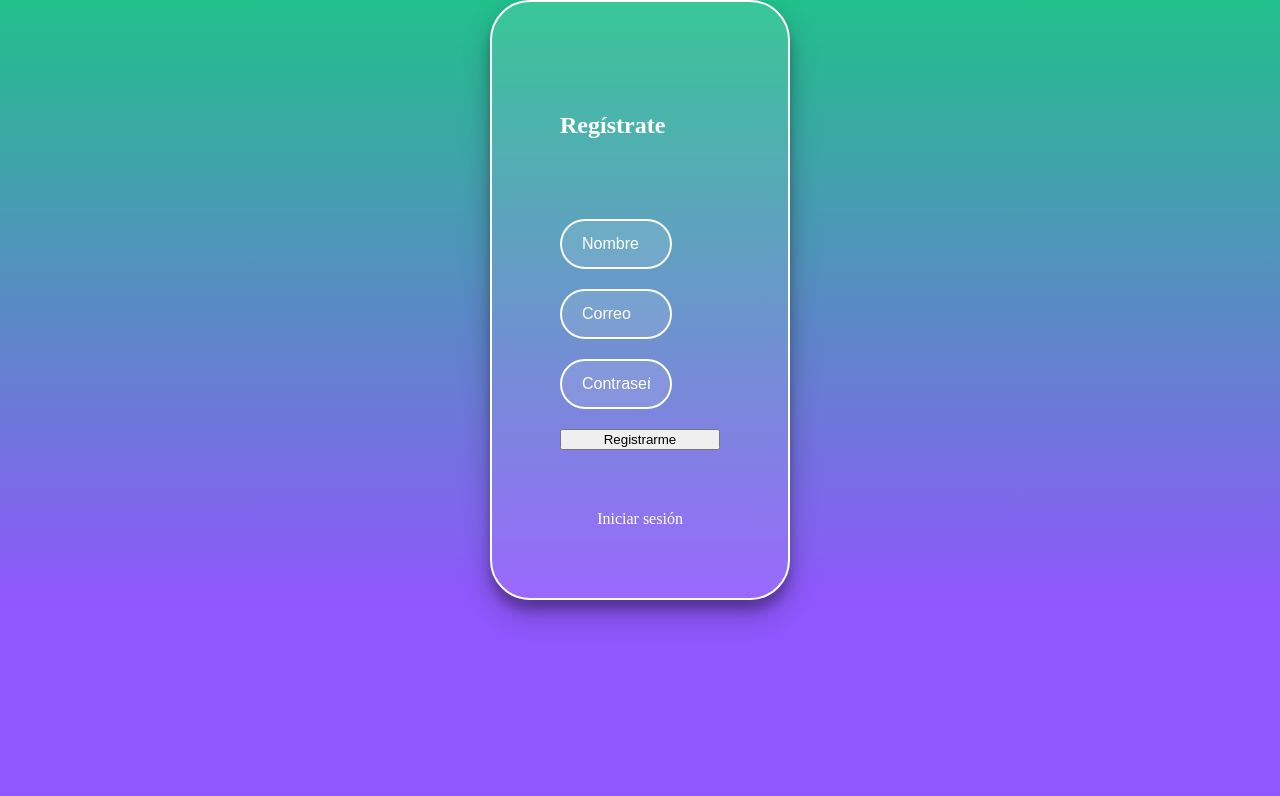
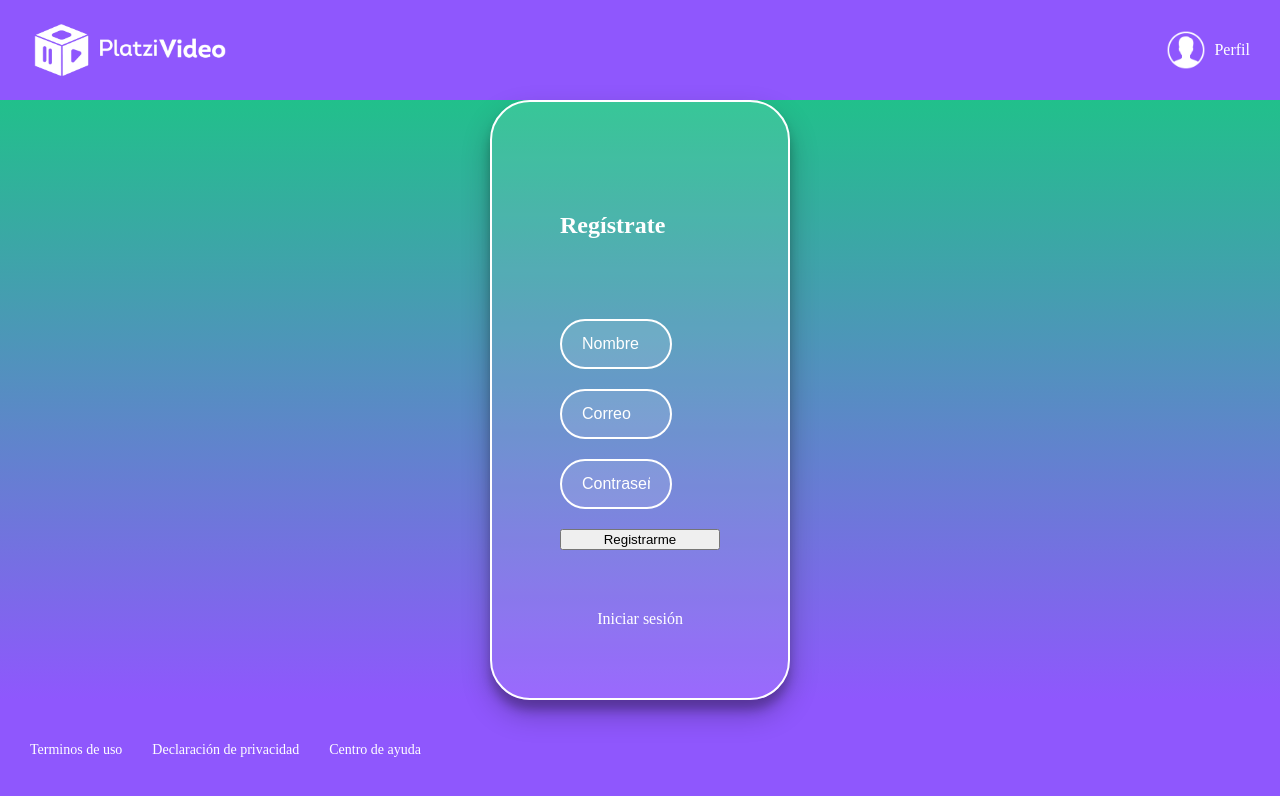
Before and after one commit to JLCaraveo/ReactJs-Practical-Course, a React app: page /register in a window 1280 px wide. Shown: the top 796 px of the page. Built offline with nearby package versions, Linux system fonts and the light colour scheme; a web font is replaced by a local one.

Commit message:
Layout created

```diff
--- /dev/null
+++ b/src/components/Layout.jsx
@@ -0,0 +1,17 @@
+import React from 'react'
+import Header from './Header'
+import Footer from './Footer'
+
+const Layout = (props) => {
+  return (
+    <React.Fragment>
+      <div className="App">
+        <Header />
+        {props.children}
+        <Footer />
+      </div>
+    </React.Fragment>
+  )
+}
+
+export default Layout
--- a/src/containers/Home.jsx
+++ b/src/containers/Home.jsx
@@ -1,11 +1,9 @@
 import React, { useState, useEffect } from 'react'
 
-import Header from '../components/Header'
 import Search from '../components/Search'
 import Categories from '../components/Categories'
 import Carousel from '../components/Carousel'
 import CarouselItem from '../components/CarouselItem'
-import Footer from '../components/Footer'
 import useInitialState from '../hooks/useInitiialState'
 
 import '../assets/styles/App.scss'
@@ -15,8 +13,7 @@
 const Home = () => {
   const inicialState = useInitialState(API)
   return (
-    <div className="App">
-      <Header />
+    <React.Fragment>
       <Search />
 
       {inicialState.mylist.length > 0 &&
@@ -50,8 +47,7 @@
         </Carousel>
       </Categories>
 
-      <Footer />
-    </div>
+    </React.Fragment>
   )
 }
 
--- a/src/routes/App.js
+++ b/src/routes/App.js
@@ -5,16 +5,19 @@
 import Login from '../containers/Login'
 import Register from '../containers/Register'
 import NotFound from '../containers/NotFound'
+import Layout from '../components/Layout'
 
 const App = () => {
   return (
     <BrowserRouter>
+      <Layout>
         <Switch>
           <Route exact path="/" component={Home} />
           <Route exact path="/login" component={Login} />
           <Route exact path="/register" component={Register} />
           <Route component={NotFound} />
         </Switch>
+      </Layout>
     </BrowserRouter>
   )
 }
```
Lines whose indentation alone changed are shown as unchanged.
